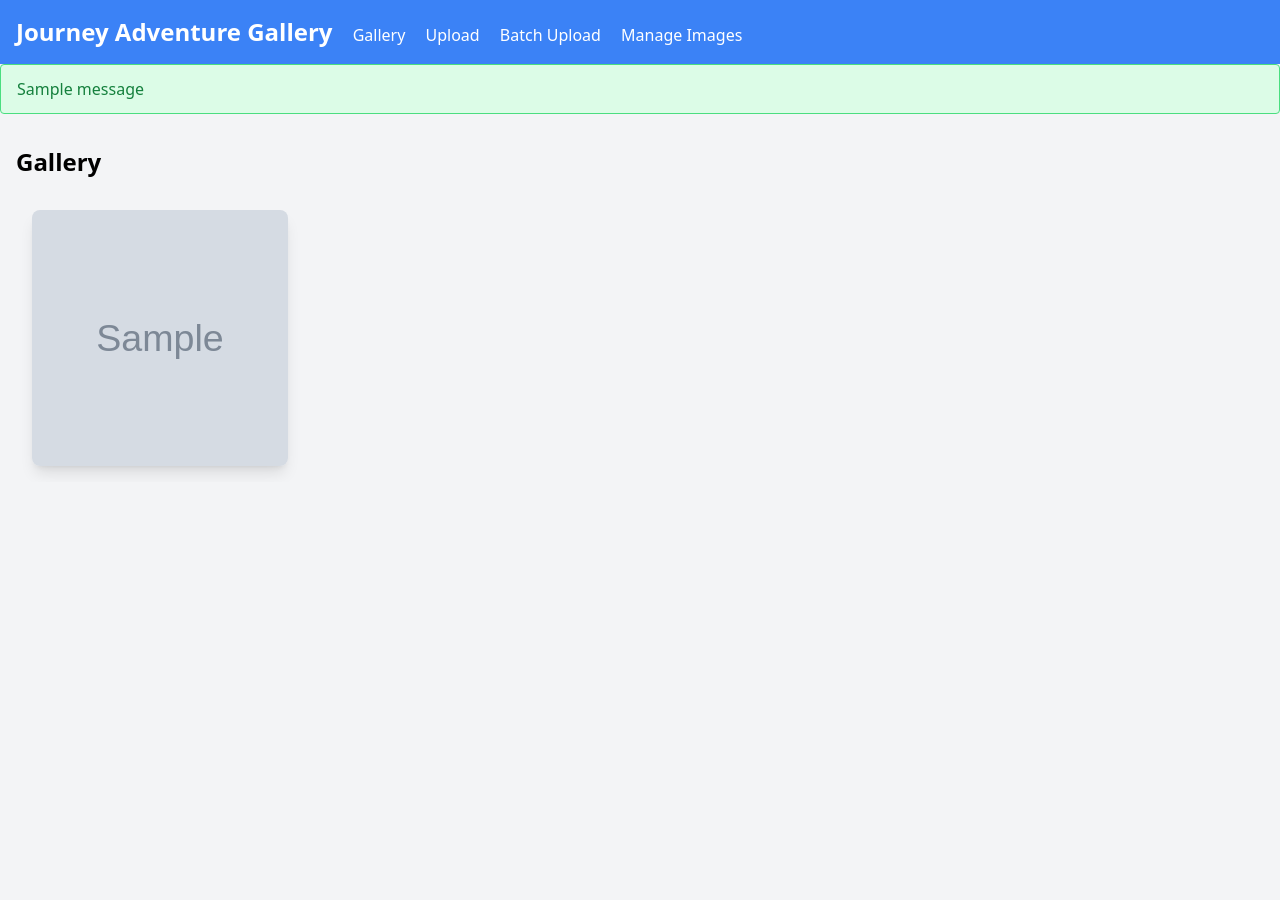
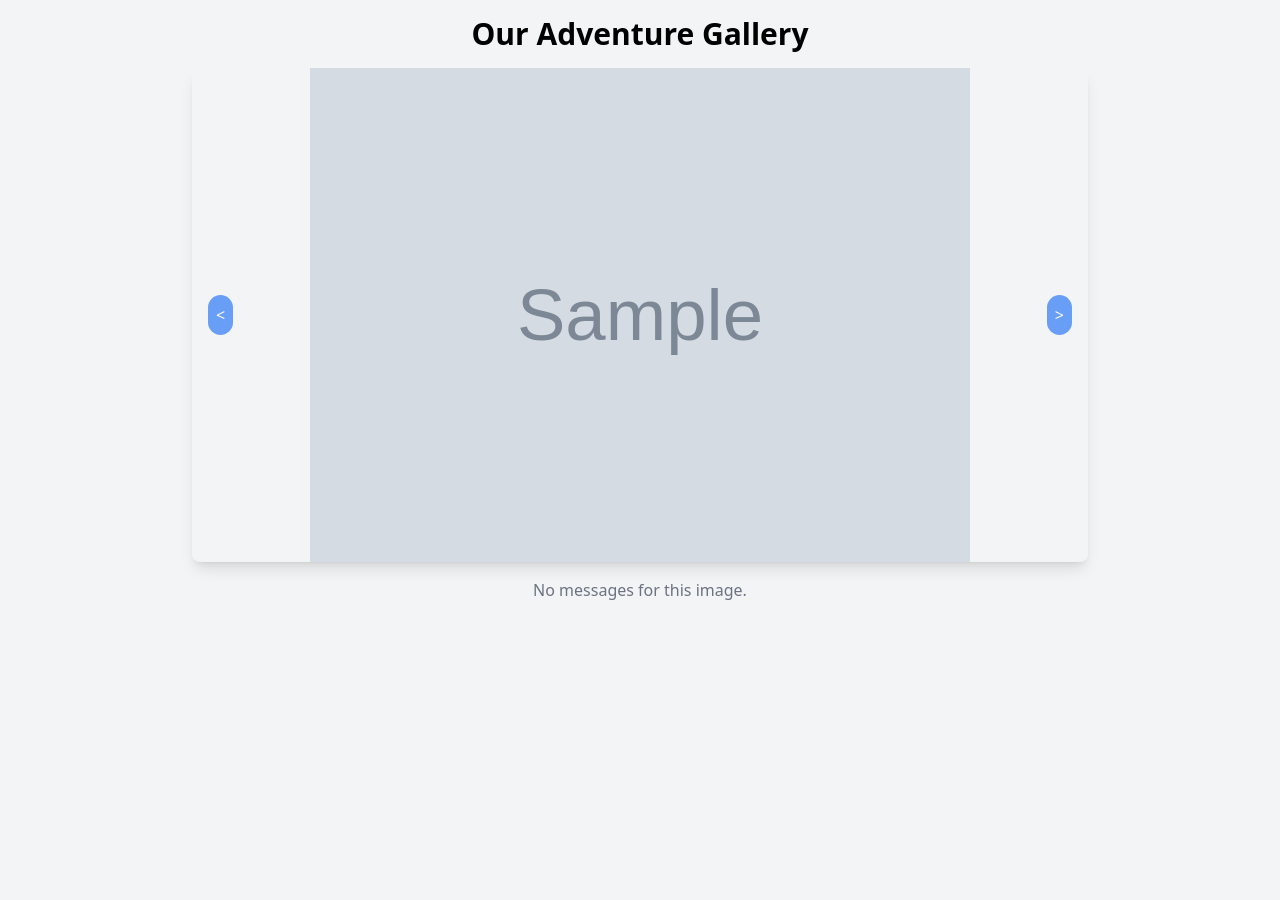
Before and after one commit to fpichardom/image_gallery_management, a Flask app: page /gallery in a window 1280 px wide. Before the commit the page ends 473 px from the top, so only its background shows below. Run offline with Flask 3, Linux system fonts and the light colour scheme; tables that the repository leaves empty hold one stand-in row (values such as "Sample post"); grey boxes marked "Sample" are stand-in pictures; one stand-in notice (Sample message) is shown; some libraries are stand-ins or nearby versions.

Commit message:
[Working] Htmx version with messages

```diff
--- a/app.py
+++ b/app.py
@@ -9,6 +9,7 @@
 import uuid
 from datetime import datetime, timezone
 import sys
+from flask import jsonify
 
 
 app = Flask(__name__)
@@ -61,6 +62,45 @@
     #    app.logger.debug(f"Image: {img}")
 
     return render_template('gallery.html', images=images)
+
+
+@app.route('/messages/<image_id>')
+def get_messages_html(image_id):
+    stmt = sa.select(Message).where(Message.image_id == image_id).order_by(Message.timestamp.desc())
+    messages = db.session.scalars(stmt).all()
+    return render_template('messages_partial.html', messages=messages)
+
+
+#@app.route('/api/images')
+@app.route('/api/gallery-data')
+def get_gallery_data():
+#def get_images():
+    stmt = sa.select(Image).order_by(Image.timestamp.desc())
+    images = db.session.scalars(stmt).all()
+
+    image_data = []
+    for img in images:
+        messages = [{"author": msg.author, "content": msg.content} for msg in img.messages]
+        image_data.append({"id": img.id, "path": img.path, "messages": messages})
+
+    #image_data = [{"id": img.id, "path": img.path} for img in images]
+
+    return jsonify(image_data)
+
+@app.route('/api/images')
+def get_images():
+    stmt = sa.select(Image).order_by(Image.timestamp.desc())
+    images = db.session.scalars(stmt).all()
+    return jsonify([{"id": img.id, "path": img.path} for img in images])
+
+@app.route('/api/messages/<image_id>')
+def get_messages(image_id):
+    stmt = sa.select(Message).where(Message.image_id == image_id).order_by(Message.timestamp.desc())
+    messages = db.session.scalars(stmt).all()
+    return jsonify([{"author": msg.author, "content": msg.content} for msg in messages])
+
+
+
 
 
 @app.route('/upload', methods=['GET', 'POST'])
--- a/templates/gallery.html
+++ b/templates/gallery.html
@@ -1,14 +1,51 @@
 <!-- gallery.html -->
-{% extends "base.html" %}
-{% block content %}
-<div class="p-4">
-    <h1 class="text-2xl font-bold mb-4">Gallery</h1>
-    <div class="flex overflow-x-auto space-x-4 p-4">
-        {% for image in images %}
-            <div class="flex-shrink-0 w-64 h-64">
-                <img src="{{ url_for('static', filename='uploads/' + image.path) }}" alt="Adventure image" class="w-full h-full object-cover rounded-lg shadow-lg">
+<!DOCTYPE html>
+<html lang="en">
+<head>
+    <meta charset="UTF-8">
+    <meta name="viewport" content="width=device-width, initial-scale=1.0">
+    <title>Couples Adventure Gallery</title>
+    <script src="https://unpkg.com/htmx.org@1.9.10"></script>
+    <script src="https://cdn.tailwindcss.com"></script>
+    <style>
+        .golden-ratio {
+            height: 61.8vh;
+        }
+        .messages-container {
+            height: 38.2vh;
+        }
+    </style>
+</head>
+<body class="bg-gray-100 h-screen flex flex-col">
+    <div class="container mx-auto p-4 flex-grow flex flex-col">
+        <h1 class="text-3xl font-bold mb-4 text-center">Our Adventure Gallery</h1>
+        <div class="relative w-full max-w-4xl mx-auto golden-ratio flex flex-col">
+            <div class="flex-grow relative overflow-hidden rounded-lg shadow-lg">
+                {% for image in images %}
+                    <div class="absolute inset-0 w-full h-full transition-opacity duration-500 ease-in-out" id="image-{{ loop.index0 }}" style="opacity: {% if loop.first %}1{% else %}0{% endif %};">
+                        <img src="{{ url_for('static', filename='uploads/' + image.path) }}" alt="Adventure image" class="w-full h-full object-contain">
+                    </div>
+                {% endfor %}
             </div>
-        {% endfor %}
+            <div class="absolute inset-x-0 top-1/2 transform -translate-y-1/2 flex justify-between items-center px-4">
+                <button onclick="moveSlide(-1)" class="bg-blue-500 text-white p-2 rounded-full opacity-75 hover:opacity-100 transition-opacity">&lt;</button>
+                <button onclick="moveSlide(1)" class="bg-blue-500 text-white p-2 rounded-full opacity-75 hover:opacity-100 transition-opacity">&gt;</button>
+            </div>
+        </div>
+        <div id="messages-container" class="messages-container mt-4 overflow-y-auto" hx-trigger="load" hx-get="/messages/{{ images[0].id }}">
+            <!-- Messages will be loaded here -->
+        </div>
     </div>
-</div>
-{% endblock %}
+    <script>
+        let currentIndex = 0;
+        const imageIds = [{% for image in images %}'{{ image.id }}'{% if not loop.last %}, {% endif %}{% endfor %}];
+
+        function moveSlide(direction) {
+            document.getElementById(`image-${currentIndex}`).style.opacity = 0;
+            currentIndex = (currentIndex + direction + imageIds.length) % imageIds.length;
+            document.getElementById(`image-${currentIndex}`).style.opacity = 1;
+            htmx.ajax('GET', `/messages/${imageIds[currentIndex]}`, '#messages-container');
+        }
+    </script>
+</body>
+</html>
--- /dev/null
+++ b/templates/messages_partial.html
@@ -0,0 +1,14 @@
+<!-- messages_partial.html -->
+{% if messages %}
+    <div class="bg-white p-4 rounded-lg shadow">
+        {% for message in messages %}
+            <div class="mb-2">
+                <strong>{{ message.author }}:</strong> {{ message.content }}
+            </div>
+        {% endfor %}
+    </div>
+{% else %}
+    <div class="text-center text-gray-500">
+        No messages for this image.
+    </div>
+{% endif %}
```
